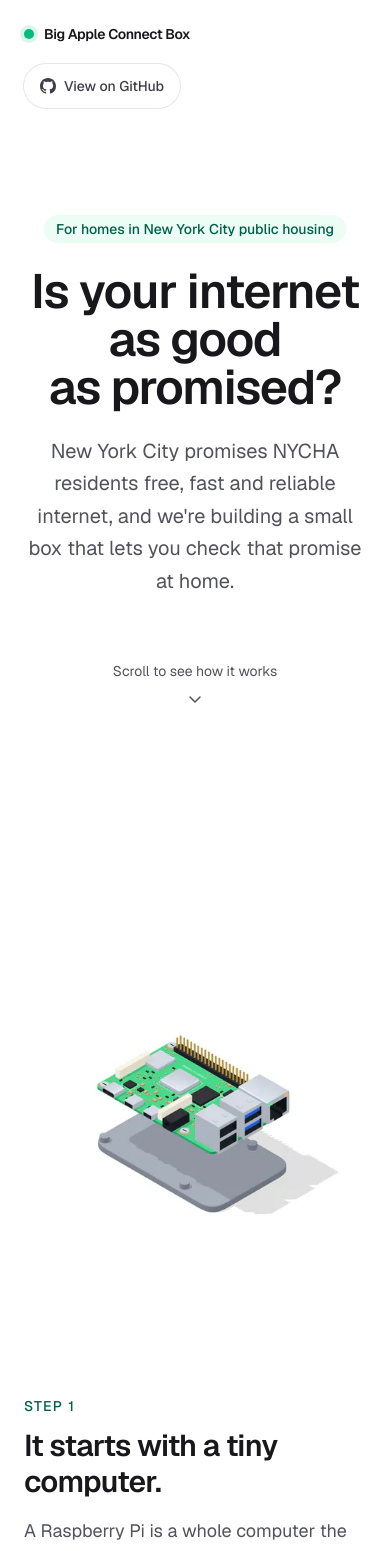
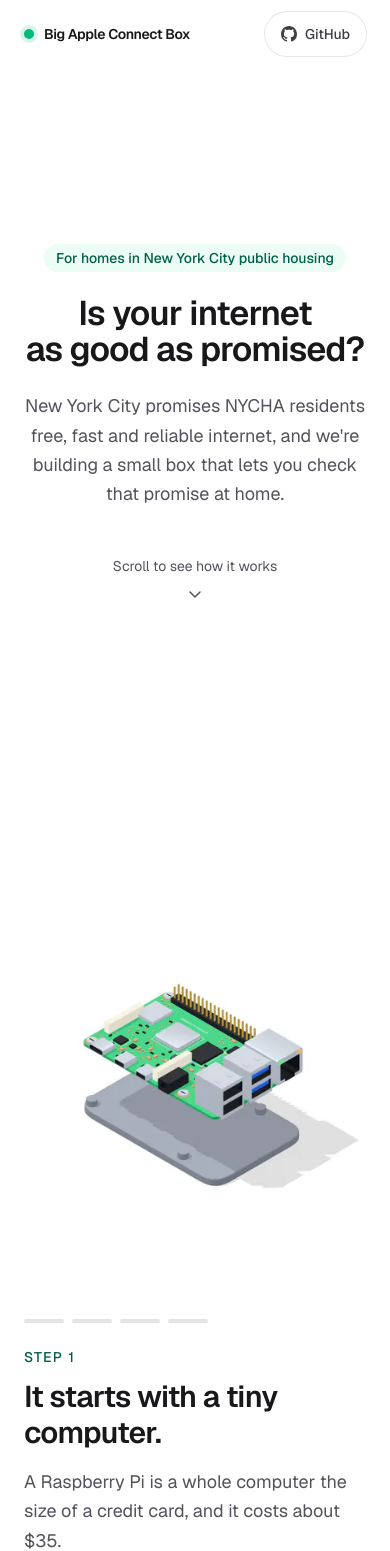
Before and after one commit to malewis5/big-apple-connect, a Next.js app in the folder apps/web/: page / in a window 390 px wide. Shown: the top 1551 px of the page. Built offline with nearby package versions, Linux system fonts and the light colour scheme.

Commit message:
fix(web): tighten the phone layout and set the hero title on two lines (#36)

```diff
--- a/apps/web/app/box-story.tsx
+++ b/apps/web/app/box-story.tsx
@@ -38,7 +38,7 @@ const STILL_CSS = `
 #story { height: auto !important; }
 #story [data-pin] { position: static !important; height: auto !important; overflow: visible !important; }
 #story [data-layout] { display: flex !important; flex-direction: column !important; align-items: stretch !important; gap: 2rem !important; height: auto !important; padding-block: 4rem !important; }
-#story [data-stage] { order: 0 !important; flex: none !important; width: 100% !important; height: min(100vw - 3rem, 22rem) !important; }
+#story [data-stage] { order: 0 !important; flex: none !important; width: 100% !important; margin-inline: 0 !important; height: min(100vw - 3rem, 22rem) !important; }
 #story [data-picture] { max-width: none !important; }
 #story [data-text] { order: 1 !important; }
 #story [data-captions] { grid-template-columns: repeat(auto-fit, minmax(min(100%, 16rem), 1fr)) !important; gap: 2.5rem !important; }
@@ -245,14 +245,16 @@ export default function BoxStory() {
     </noscript>
     <section id="story" ref={section} className="relative h-[600vh]" aria-label="How the box comes together">
       <div ref={pinned} data-pin className="sticky top-0 h-svh overflow-hidden">
-        {/* On a phone the picture sits above the words and gives up height
-            when the words need it (large text, wide spacing), so they never
-            overlap. On a wide screen they sit side by side. */}
+        {/* On a phone the picture sits above the words, edge to edge, and
+            gives up height when the words need it (large text, wide spacing),
+            so they never overlap. The progress bars sit between the two, and
+            each step's words start at the same line, so the eye stays put as
+            they change. On a wide screen they sit side by side. */}
         <div
           data-layout
           className="mx-auto flex h-full w-full max-w-6xl flex-col justify-center gap-4 px-6 py-6 lg:grid lg:grid-cols-[1fr_1.25fr] lg:items-center lg:gap-12 lg:py-0"
         >
-          <div data-text className="order-2 shrink-0 lg:order-1">
+          <div data-text className="order-2 flex shrink-0 flex-col lg:order-1 lg:block">
           {/* Every caption shares one grid cell, so the cell is as tall as the
               longest and the words stay in the page's flow. */}
           <div data-captions className="grid">
@@ -265,7 +267,7 @@ export default function BoxStory() {
                 data-caption
                 // Prepaint sets its style before React loads.
                 suppressHydrationWarning
-                className="col-start-1 row-start-1 self-end opacity-0 will-change-transform"
+                className="col-start-1 row-start-1 self-start opacity-0 will-change-transform lg:self-end"
               >
                 <p className="text-sm font-medium uppercase tracking-widest text-emerald-800">
                   Step {k + 1}
@@ -277,7 +279,7 @@ export default function BoxStory() {
               </div>
             ))}
           </div>
-          <div data-bars className="mt-8 flex gap-2" aria-hidden="true">
+          <div data-bars className="order-first mb-6 flex gap-2 lg:order-none lg:mt-8 lg:mb-0" aria-hidden="true">
             {steps.map((step, k) => (
               <span key={step.title} className="h-1 w-10 overflow-hidden rounded-full bg-zinc-200">
                 <span
@@ -297,7 +299,7 @@ export default function BoxStory() {
               that fits in it (cqw and cqh are this box's width and height). */}
           <div
             data-stage
-            className="order-1 flex min-h-0 shrink grow-0 basis-[min(60svh,calc(100vw-3rem))] items-center justify-center [container-type:size] lg:order-2 lg:h-full"
+            className="order-1 -mx-6 flex min-h-0 shrink grow-0 basis-[min(58svh,100vw)] items-center justify-center [container-type:size] lg:order-2 lg:mx-0 lg:h-full"
           >
           <div
             data-picture
@@ -310,7 +312,7 @@ export default function BoxStory() {
               <img
                 src={POSTER_SRC}
                 srcSet={POSTER_SRCSET}
-                sizes="(min-width: 1024px) min(80svh, 55vw), min(100vw - 3rem, 60svh)"
+                sizes="(min-width: 1024px) min(80svh, 55vw), min(100vw, 58svh)"
                 alt=""
                 className="absolute inset-0 size-full"
               />
--- a/apps/web/app/demo-video.tsx
+++ b/apps/web/app/demo-video.tsx
@@ -2,7 +2,7 @@
 
 import { useEffect, useRef, useState } from "react";
 import { demoVideo } from "./site";
-import { CARD, CONTAINER, SECTION_LEAD, SECTION_TITLE, SECTION_Y } from "./ui";
+import { CARD, CONTAINER, SECTION_BODY, SECTION_LEAD, SECTION_TITLE, SECTION_Y } from "./ui";
 
 // AV1 at 1080p is the smallest, for browsers that can play it; H.264 at 720p
 // plays everywhere.
@@ -145,7 +145,7 @@ export default function DemoVideo() {
           </h2>
           <p className={SECTION_LEAD}>{demoVideo.body}</p>
         </div>
-        <div className={`relative mt-12 w-full min-w-0 overflow-hidden [container-type:inline-size] lg:mt-0 ${CARD}`}>
+        <div className={`relative ${SECTION_BODY} w-full min-w-0 overflow-hidden [container-type:inline-size] lg:mt-0 ${CARD}`}>
           <video
             ref={video}
             className="block aspect-video w-full"
--- a/apps/web/app/page.tsx
+++ b/apps/web/app/page.tsx
@@ -3,7 +3,7 @@ import BoxStory from "./box-story";
 import DemoVideo from "./demo-video";
 import { SiteFooter } from "./info-page";
 import { GitHubIcon } from "./site-header";
-import { CARD, CONTAINER, SECTION_LEAD, SECTION_TITLE, SECTION_Y } from "./ui";
+import { CARD, CONTAINER, SECTION_BODY, SECTION_BOTTOM, SECTION_LEAD, SECTION_TITLE, SECTION_Y } from "./ui";
 import {
   REPO,
   SITE_DESCRIPTION,
@@ -165,15 +165,20 @@ export default function Home() {
         dangerouslySetInnerHTML={{ __html: JSON.stringify(jsonLd).replace(/</g, "\\u003c") }}
       />
       <main id="main" tabIndex={-1} className="outline-none">
-        <section className="flex min-h-[calc(100svh-5rem)] flex-col items-center justify-center px-6 pb-20 text-center">
+        <section className="flex min-h-[calc(100svh-4.25rem)] flex-col items-center justify-center px-6 pb-16 text-center sm:pb-20">
           <p className="rounded-full bg-emerald-50 px-3 py-1 text-sm font-medium text-emerald-800">
             {hero.eyebrow}
           </p>
-          <h1 className="mt-6 w-full max-w-4xl text-5xl font-semibold tracking-tight text-balance break-words sm:text-7xl">
-            {hero.title}
+          {/* Two lines on every screen. The longer line is about 10em wide, so
+              the size is a tenth of the column (the screen less its 3rem of
+              padding), between 1.75rem and the desktop's 4.5rem. On the very
+              narrowest screens the second line may still wrap, evenly. */}
+          <h1 className="mt-6 w-full max-w-4xl text-[clamp(1.75rem,calc((100vw_-_3rem)/10),4.5rem)] leading-[1.05] font-semibold tracking-tight text-balance break-words">
+            <span className="block">{hero.titleLines[0]}</span>{" "}
+            <span className="block">{hero.titleLines[1]}</span>
           </h1>
-          <p className="mt-6 max-w-2xl text-xl leading-relaxed text-pretty text-zinc-600 sm:text-2xl">{hero.body}</p>
-          <div className="mt-16 flex flex-col items-center gap-2 text-sm text-zinc-600" aria-hidden="true">
+          <p className="mt-6 max-w-2xl text-lg leading-relaxed text-pretty text-zinc-600 sm:text-2xl">{hero.body}</p>
+          <div className="mt-12 flex flex-col items-center gap-2 text-sm text-zinc-600" aria-hidden="true">
             Scroll to see how it works
             <svg viewBox="0 0 20 20" className="size-5 motion-safe:animate-bounce motion-safe:[animation-iteration-count:3]" fill="none" stroke="currentColor" strokeWidth="1.5">
               <path d="M5 8l5 5 5-5" strokeLinecap="round" strokeLinejoin="round" />
@@ -189,13 +194,13 @@ export default function Home() {
           <div className={CONTAINER}>
             <h2 className={SECTION_TITLE}>{whyItMatters.title}</h2>
             <p className={SECTION_LEAD}>{whyItMatters.body}</p>
-            <div className="mt-12 grid gap-6 md:grid-cols-3">
+            <div className={`${SECTION_BODY} grid gap-4 sm:gap-6 md:grid-cols-3`}>
               {whyItMatters.reasons.map((reason) => (
                 <div
                   key={reason.title}
-                  className={`min-w-0 p-8 break-words ${CARD}`}
+                  className={`min-w-0 p-6 break-words sm:p-8 ${CARD}`}
                 >
-                  <Image src={reason.icon} alt="" width={480} height={480} className="-mt-4 -ml-4 size-48 max-w-full" />
+                  <Image src={reason.icon} alt="" width={480} height={480} className="-mt-3 -ml-3 size-32 max-w-full sm:-mt-4 sm:-ml-4 sm:size-48" />
                   <h3 className="flex flex-wrap items-center gap-x-2 gap-y-1 text-xl font-semibold">
                     {reason.title}
                     {reason.later && (
@@ -204,7 +209,7 @@ export default function Home() {
                       </span>
                     )}
                   </h3>
-                  <p className="mt-3 text-lg leading-relaxed text-zinc-600">{reason.body}</p>
+                  <p className="mt-2 text-lg leading-relaxed text-zinc-600 sm:mt-3">{reason.body}</p>
                 </div>
               ))}
             </div>
@@ -212,16 +217,16 @@ export default function Home() {
         </section>
 
         {/* Part of "Why it matters" above, so it follows on without a full gap. */}
-        <section className="bg-zinc-50 pb-24 sm:pb-32">
+        <section className={`bg-zinc-50 ${SECTION_BOTTOM}`}>
           <div className={CONTAINER}>
-            <div className={`p-8 sm:p-12 lg:flex lg:items-center lg:justify-between lg:gap-12 ${CARD}`}>
+            <div className={`p-6 sm:p-12 lg:flex lg:items-center lg:justify-between lg:gap-12 ${CARD}`}>
               <div>
                 <h2 className="text-2xl font-semibold tracking-tight sm:text-3xl">{status.title}</h2>
                 <p className="mt-4 max-w-2xl text-lg leading-relaxed text-pretty text-zinc-600">{status.body}</p>
               </div>
               <a
                 href={REPO}
-                className="mt-8 inline-flex shrink-0 items-center gap-2 rounded-full bg-zinc-900 px-6 py-3 text-sm font-medium text-white transition hover:bg-zinc-700 lg:mt-0"
+                className="mt-6 flex min-h-11 w-full shrink-0 items-center justify-center gap-2 rounded-full bg-zinc-900 px-6 py-3 text-sm font-medium text-white transition hover:bg-zinc-700 sm:mt-8 sm:inline-flex sm:w-auto lg:mt-0"
               >
                 <GitHubIcon className="size-4" />
                 See the project on GitHub
@@ -230,13 +235,13 @@ export default function Home() {
           </div>
         </section>
 
-        <section id="faq" className="bg-zinc-50 pb-24 sm:pb-32">
+        <section id="faq" className={`bg-zinc-50 ${SECTION_BOTTOM}`}>
           <div className={`${CONTAINER} lg:grid lg:grid-cols-[1fr_2fr] lg:items-start lg:gap-16`}>
             <h2 className={SECTION_TITLE}>Questions and answers</h2>
-            <div className="mt-10 divide-y divide-zinc-900/10 border-y border-zinc-900/10 lg:mt-0">
+            <div className="mt-8 divide-y divide-zinc-900/10 border-y border-zinc-900/10 lg:mt-0">
               {faqs.map((faq) => (
                 <details key={faq.question} className="group">
-                  <summary className="flex cursor-pointer list-none items-center justify-between gap-6 py-6 text-lg font-semibold [&::-webkit-details-marker]:hidden">
+                  <summary className="flex cursor-pointer list-none items-center justify-between gap-6 py-5 text-lg font-semibold sm:py-6 [&::-webkit-details-marker]:hidden">
                     <h3>{faq.question}</h3>
                     <svg
                       viewBox="0 0 20 20"
@@ -249,7 +254,7 @@ export default function Home() {
                       <path d="M5 8l5 5 5-5" strokeLinecap="round" strokeLinejoin="round" />
                     </svg>
                   </summary>
-                  <p className="-mt-3 max-w-2xl pb-6 text-lg leading-relaxed text-zinc-600">{faq.answer}</p>
+                  <p className="-mt-2 max-w-2xl pb-5 text-lg sm:-mt-3 sm:pb-6 leading-relaxed text-zinc-600">{faq.answer}</p>
                 </details>
               ))}
             </div>
--- a/apps/web/app/site-header.tsx
+++ b/apps/web/app/site-header.tsx
@@ -21,17 +21,20 @@ export function SiteHeader() {
       >
         Skip to main content
       </a>
-      <header className="mx-auto flex w-full max-w-6xl flex-wrap items-center justify-between gap-x-6 gap-y-2 px-6 py-3 text-zinc-900">
-        <Link href="/" className="flex min-h-11 items-center gap-2.5 text-sm font-semibold tracking-tight">
-          <span className="size-2.5 rounded-full bg-emerald-500 shadow-[0_0_0_4px_rgb(16_185_129/0.15)]" />
+      {/* One row at every width: on a phone the link says just "GitHub", so
+          it sits beside the site name instead of dropping under it. */}
+      <header className="mx-auto flex w-full max-w-6xl items-center justify-between gap-4 px-6 py-3 text-zinc-900">
+        <Link href="/" className="flex min-h-11 min-w-0 items-center gap-2.5 text-sm font-semibold tracking-tight">
+          <span className="size-2.5 shrink-0 rounded-full bg-emerald-500 shadow-[0_0_0_4px_rgb(16_185_129/0.15)]" />
           {SITE_NAME}
         </Link>
         <a
           href={REPO}
-          className="flex min-h-11 items-center gap-2 rounded-full px-4 py-2 text-sm font-medium text-zinc-700 ring-1 ring-zinc-900/10 transition hover:bg-zinc-50 hover:text-zinc-900"
+          className="flex min-h-11 shrink-0 items-center gap-2 rounded-full px-4 py-2 text-sm font-medium text-zinc-700 ring-1 ring-zinc-900/10 transition hover:bg-zinc-50 hover:text-zinc-900"
         >
           <GitHubIcon className="size-4" />
-          View on GitHub
+          <span className="sm:hidden">GitHub</span>
+          <span className="hidden sm:inline">View on GitHub</span>
         </a>
       </header>
     </>
--- a/apps/web/app/site.ts
+++ b/apps/web/app/site.ts
@@ -14,9 +14,14 @@ export const REPO = "https://github.com/malewis5/big-apple-connect-box";
 export const HOME_UPDATED = "2026-11-13";
 
 // The page's words, shared by the HTML page and its Markdown version (/index.md).
+// The title's two lines. It always breaks after "internet", so "as good as
+// promised" stays together; the page sizes the title so that line fits.
+const heroTitleLines = ["Is your internet", "as good as promised?"] as const;
+
 export const hero = {
   eyebrow: "For homes in New York City public housing",
-  title: "Is your internet as good as promised?",
+  title: heroTitleLines.join(" "),
+  titleLines: heroTitleLines,
   body: "New York City promises NYCHA residents free, fast and reliable internet, and we're building a small box that lets you check that promise at home.",
 };
 
```
Also changed, not shown: apps/web/app/ui.ts (+9 -3 lines).
